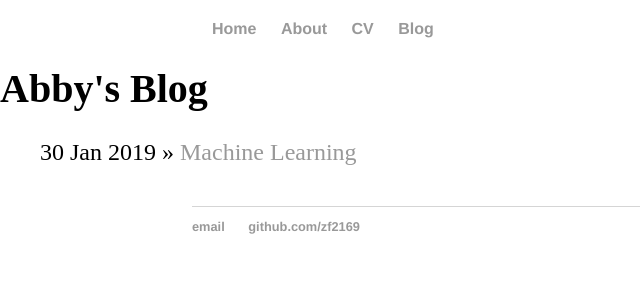
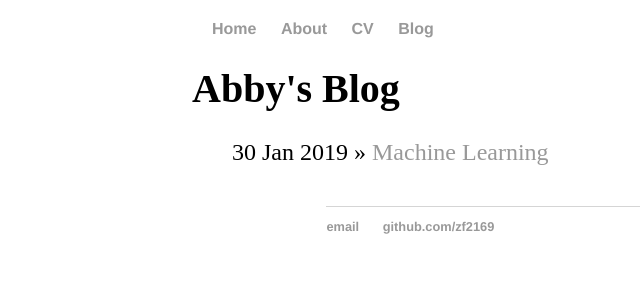
Before and after one commit to zf2169/zf2169.github.io, a Jekyll site: the page built from blog/index.html, in a window 1280 px wide. Shown: the top 300 px of the page, without its empty margins (0-640 px from the left). Built offline with Jekyll 4.4.1, drawn with Linux system fonts in a browser that asks for light colours.

Commit message:
Update index.html

```diff
--- a/blog/index.html
+++ b/blog/index.html
@@ -2,6 +2,7 @@
 layout: default
 title: Abby's Blog
 ---
+<div class= "maintext">
 	<h1>{{ page.title }}</h1>
 	<ul class="posts">
 
@@ -9,3 +10,4 @@ title: Abby's Blog
 	    <li><span>{{ post.date | date_to_string }}</span> » <a href="{{ post.url }}" title="{{ post.title }}">{{ post.title }}</a></li>
 	  {% endfor %}
 	</ul>
+<div>
```
